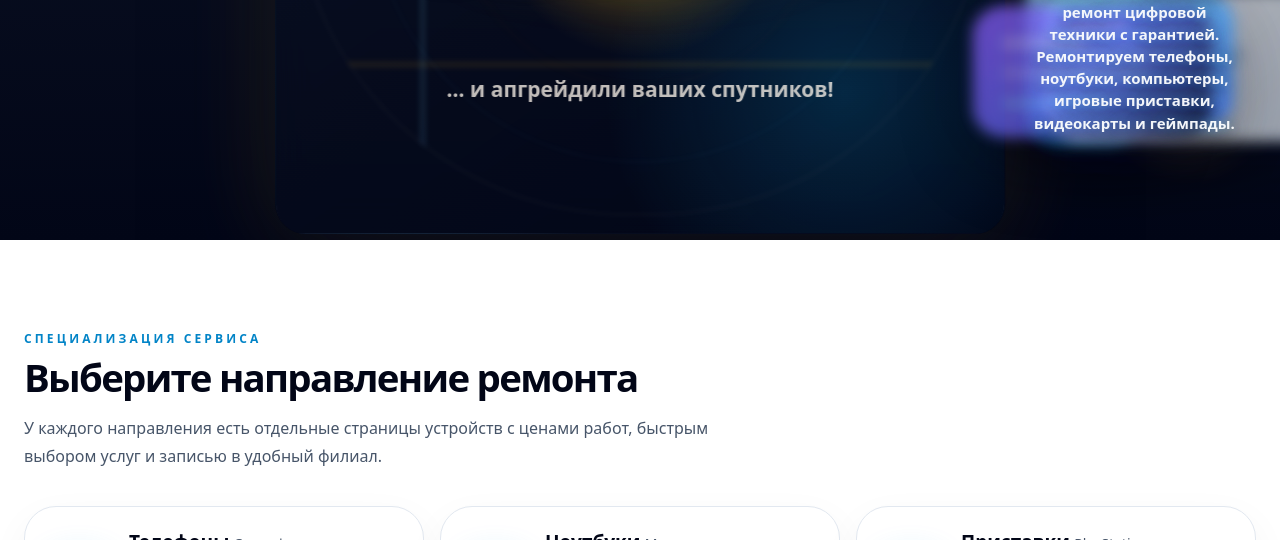
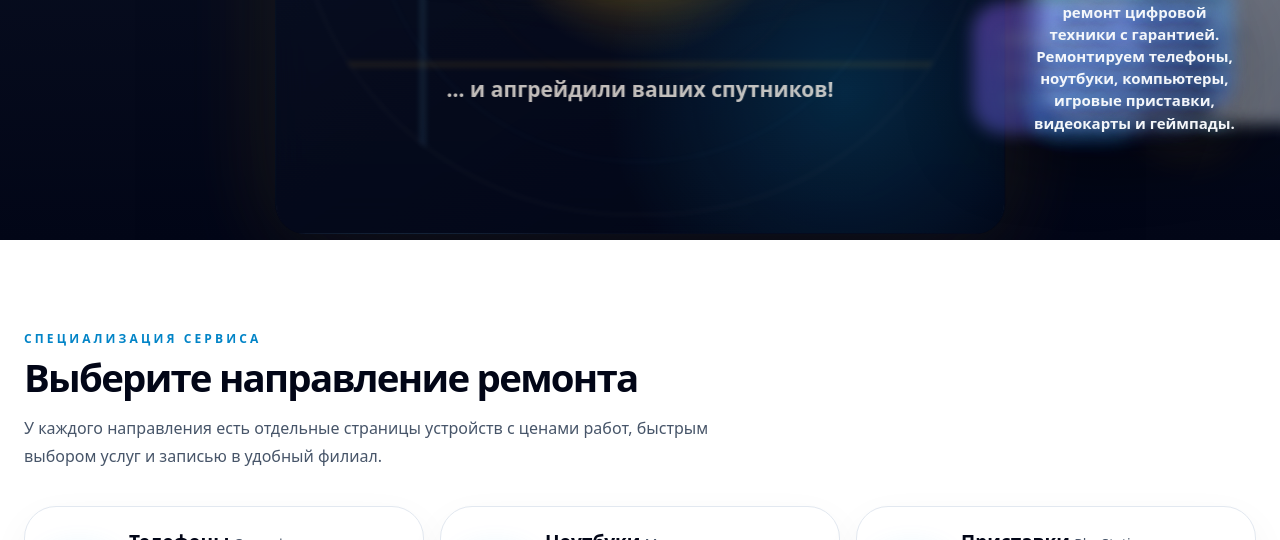
Before and after one commit to Gordey-ap01/10105, a plain HTML site: page index.html in a window 1280 px wide. Shown: the part 560-1100 px from the top of the page. Drawn offline with Linux system fonts and the light colour scheme.

Commit message:
Soften 10105 hero gadget animation

```diff
--- a/styles.css
+++ b/styles.css
@@ -3000,7 +3000,7 @@ body {
   padding: 0;
   color: rgba(248, 250, 252, 0.98);
   font-size: clamp(15px, 1.08vw, 17px);
-  font-weight: 750;
+  font-weight: 620;
   line-height: 1.48;
   text-align: center;
   text-wrap: balance;
@@ -3029,14 +3029,15 @@ body {
     radial-gradient(circle at 26% 22%, rgba(96, 165, 250, 0.28), transparent 28%),
     radial-gradient(circle at 72% 76%, rgba(251, 191, 36, 0.24), transparent 30%),
     linear-gradient(145deg, rgba(15, 23, 42, 0.34), rgba(2, 6, 23, 0.2));
-  opacity: 0.777;
-  filter: blur(24px);
-  backdrop-filter: blur(24px);
+  opacity: 0.58;
+  filter: blur(28px);
+  backdrop-filter: blur(28px);
 }
 
 .home-page .hero-story .float-card {
-  opacity: 0.777;
-  filter: blur(7px) saturate(0.95);
+  opacity: 0.48;
+  filter: blur(8px) saturate(0.88);
+  animation-duration: 13s;
 }
 
 @media (max-width: 700px) {
--- a/tools/verify-browser.mjs
+++ b/tools/verify-browser.mjs
@@ -109,11 +109,13 @@ try {
     "(() => { const visual = document.querySelector('.hero-story .hero-visual').getBoundingClientRect(); const textNode = document.querySelector('.hero-story__text'); const text = textNode.getBoundingClientRect(); const style = getComputedStyle(textNode); const dx = Math.abs((text.left + text.width / 2) - (visual.left + visual.width / 2)); const dy = Math.abs((text.top + text.height / 2) - (visual.top + visual.height / 2)); return dx < 12 && dy < 12 && style.backgroundColor === 'rgba(0, 0, 0, 0)' && style.boxShadow === 'none'; })()"
   );
   await expect(cdp, "10105 story text glows", "getComputedStyle(document.querySelector('.hero-story__text')).textShadow.includes('rgb')");
+  await expect(cdp, "10105 story text lighter weight", "Number(getComputedStyle(document.querySelector('.hero-story__text')).fontWeight) <= 650");
   await expect(cdp, "revival counter present", "document.querySelector('[data-revival-counter]') !== null");
   await expect(cdp, "revival counter copy", "document.querySelector('.revival-counter')?.textContent.includes('Вернули к жизни') && document.querySelector('.revival-counter__bottom')?.textContent.includes('апгрейдили ваших спутников')");
   await expect(cdp, "10105 counter enlarged", "document.querySelector('.revival-counter__number').getBoundingClientRect().height >= 72");
-  await expect(cdp, "10105 gadget panel transparency", "Math.abs(parseFloat(getComputedStyle(document.querySelector('.hero-story .hero-visual__glow')).opacity) - 0.777) < 0.02 && Math.abs(parseFloat(getComputedStyle(document.querySelector('.hero-story .float-card')).opacity) - 0.777) < 0.02");
+  await expect(cdp, "10105 gadget panel transparency", "Math.abs(parseFloat(getComputedStyle(document.querySelector('.hero-story .hero-visual__glow')).opacity) - 0.58) < 0.02 && Math.abs(parseFloat(getComputedStyle(document.querySelector('.hero-story .float-card')).opacity) - 0.48) < 0.02");
   await expect(cdp, "10105 gadget panel blurred", "getComputedStyle(document.querySelector('.hero-story .hero-visual__glow')).filter.includes('blur') && getComputedStyle(document.querySelector('.hero-story .float-card')).filter.includes('blur')");
+  await expect(cdp, "10105 gadget movement slowed", "parseFloat(getComputedStyle(document.querySelector('.hero-story .float-card')).animationDuration) >= 12");
   await expect(cdp, "10105 counter frame hidden by default", "!document.querySelector('.revival-counter').classList.contains('is-framed') && getComputedStyle(document.querySelector('.revival-counter')).borderTopColor === 'rgba(0, 0, 0, 0)'");
   await cdp.eval("document.querySelector('.revival-counter').click()");
   await delay(100);
```
